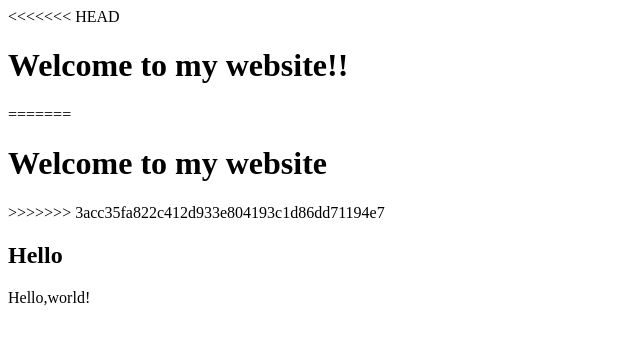
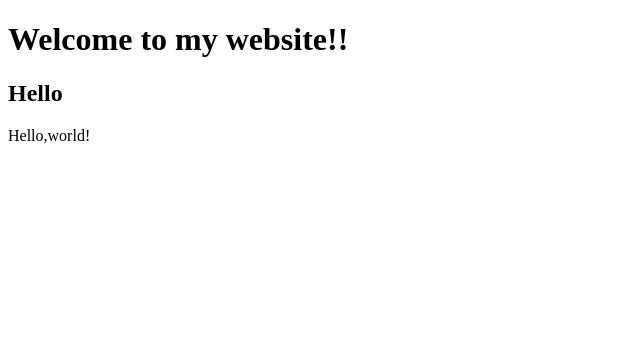
Before and after one commit to Zackariyya/Hello, a plain HTML site: page hello.html in a window 1280 px wide. Shown: the whole page, without its empty margins (0-640 px from the left). Drawn offline with Linux system fonts and the light colour scheme.

Commit message:
removed markers

```diff
--- a/hello.html
+++ b/hello.html
@@ -4,11 +4,7 @@
     	<title>Hello</title>
     </head>
     <body>
-<<<<<<< HEAD
     	<h1>Welcome to my website!!</h1>
-=======
-    	<h1 style: color"blue" >Welcome to my website</h1>
->>>>>>> 3acc35fa822c412d933e804193c1d86dd71194e7
 	    <h2>Hello</h2>
     	Hello,world!
     </body>
```
